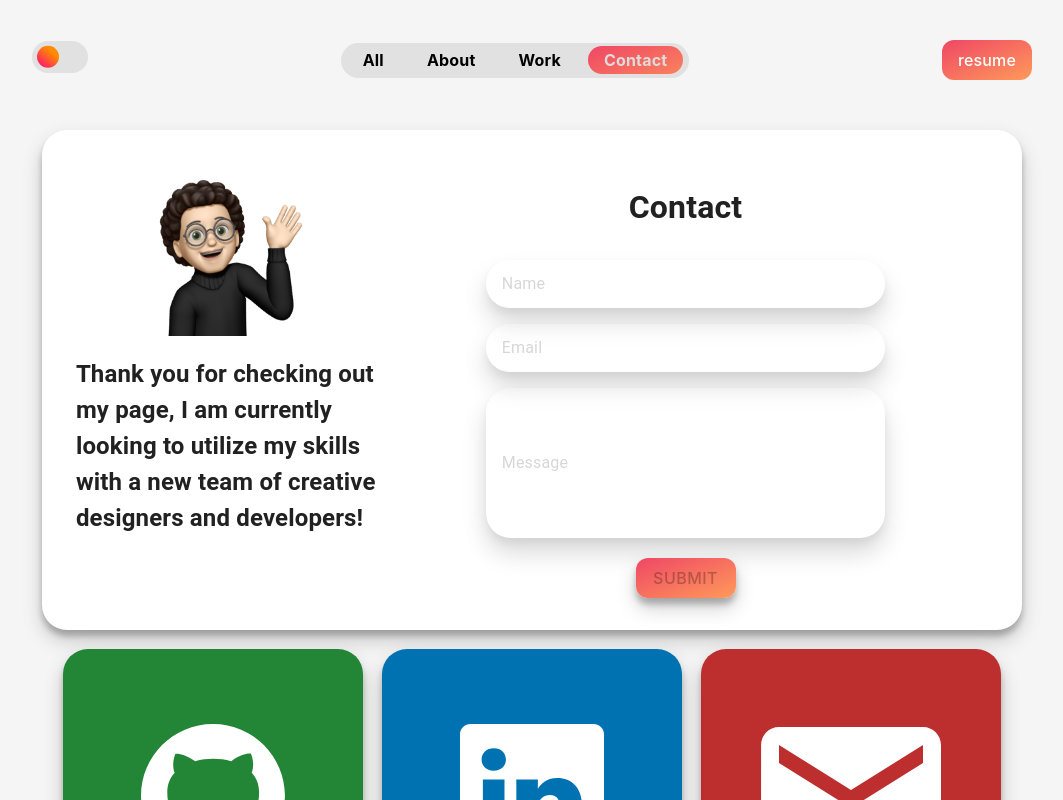
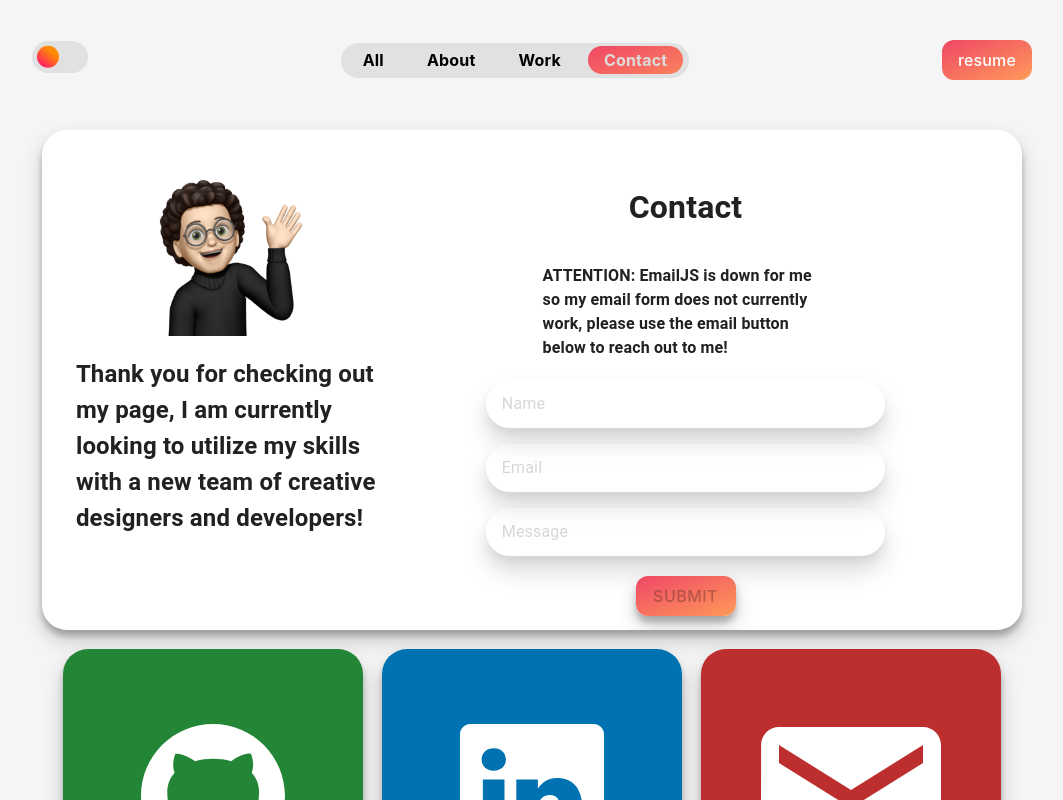
Before and after one commit to askkew/Portfolio-Site-2.0, a React (Create React App) app: page /contact in a window 1280 px wide. Shown: the top 800 px of the page, without its empty margins (108-1171 px from the left). Built offline with nearby package versions, Linux system fonts and the light colour scheme; no server answers.

Commit message:
alertcontact

```diff
--- a/src/pages/contact/contactstyles.tsx
+++ b/src/pages/contact/contactstyles.tsx
@@ -69,3 +69,16 @@ export const SocialMediaContainer = styled('div')({
     flexDirection: 'column',
   },
 })
+
+export const AlertBox = styled('div')({
+  display: 'flex',
+  flexDirection: 'row',
+  alignItems: 'center',
+  justifyContent: 'center',
+  width: '350px',
+  height: '120px',
+  backgroundColor: 'rgba(255, 255, 255, 0.15)',
+  borderRadius: '50px',
+  // margin: '0.5rem',
+  padding: '1rem',
+})
--- a/src/pages/contact/index.tsx
+++ b/src/pages/contact/index.tsx
@@ -2,7 +2,7 @@ import { IconButton, Link } from "@mui/material"
 import { useState } from "react"
 import { CustomStyledButton } from "../../components/button/buttonstyles"
 import { EmailCard, GithubCard, LinkedInCard, StyledBSGithub, StyledBsLinkedin, StyledMdEmail } from "../all/allStyles"
-import { ContactCard, ContactContainer, ContactLeftContainer, ContactRightContainer, CustomInputField, SocialMediaContainer } from "./contactstyles"
+import { AlertBox, ContactCard, ContactContainer, ContactLeftContainer, ContactRightContainer, CustomInputField, SocialMediaContainer } from "./contactstyles"
 // @ts-ignore
 import Fade from 'react-reveal/Fade';
 
@@ -30,6 +30,9 @@ const Contact = () => {
           </ContactLeftContainer>
           <ContactRightContainer>
             <h1>Contact</h1>
+            <AlertBox>
+              <h4 style={{margin: '1rem'}}>ATTENTION: EmailJS is down for me so my email form does not currently work, please use the email button below to reach out to me!</h4>
+            </AlertBox>
             <CustomInputField disabled={true} value={name} placeholder="Name" onChange={(e) => setName(e.target.value)}></CustomInputField>
             <CustomInputField disabled={true} value={email} placeholder="Email" onChange={(e) => setEmail(e.target.value)}></CustomInputField>
             <CustomInputField disabled={true} value={message} placeholder="Message" onChange={(e) => setMessage(e.target.value)} style={{height: '200px', borderRadius: '25px'}}></CustomInputField>
```
